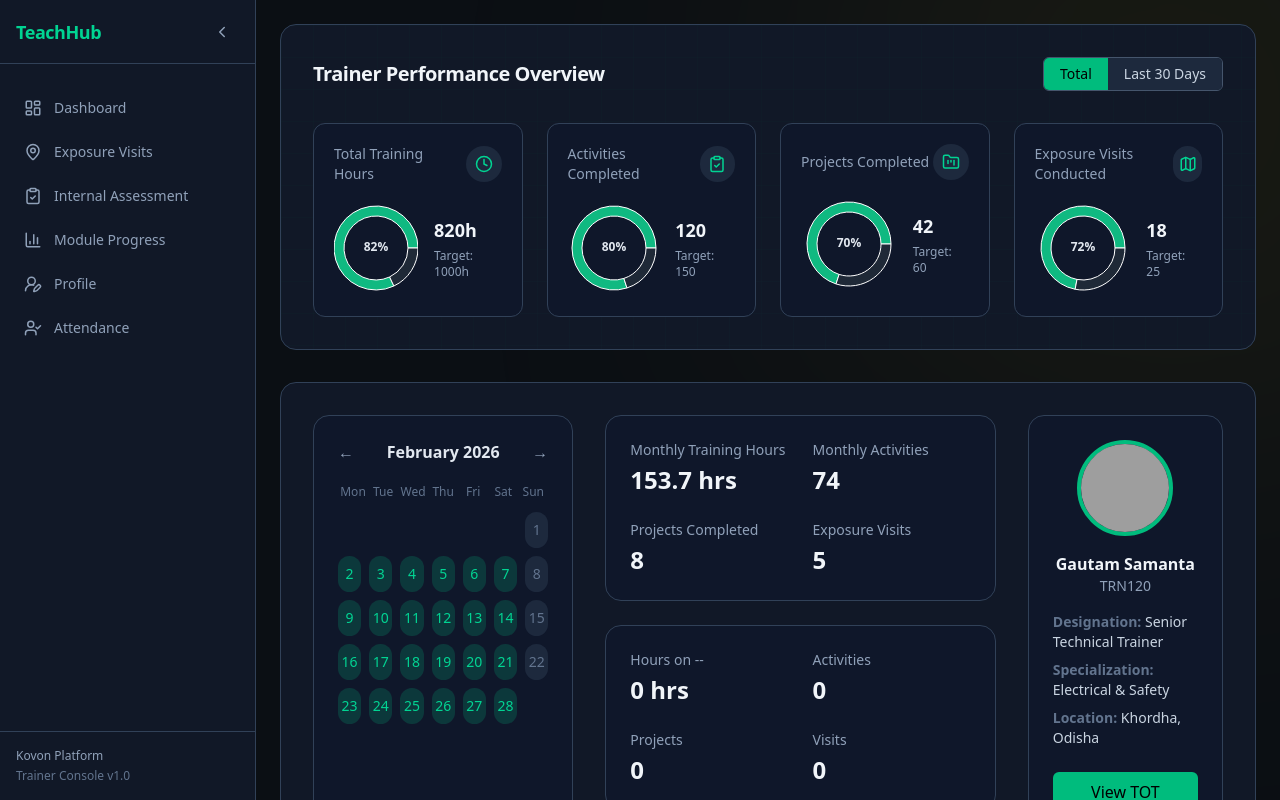
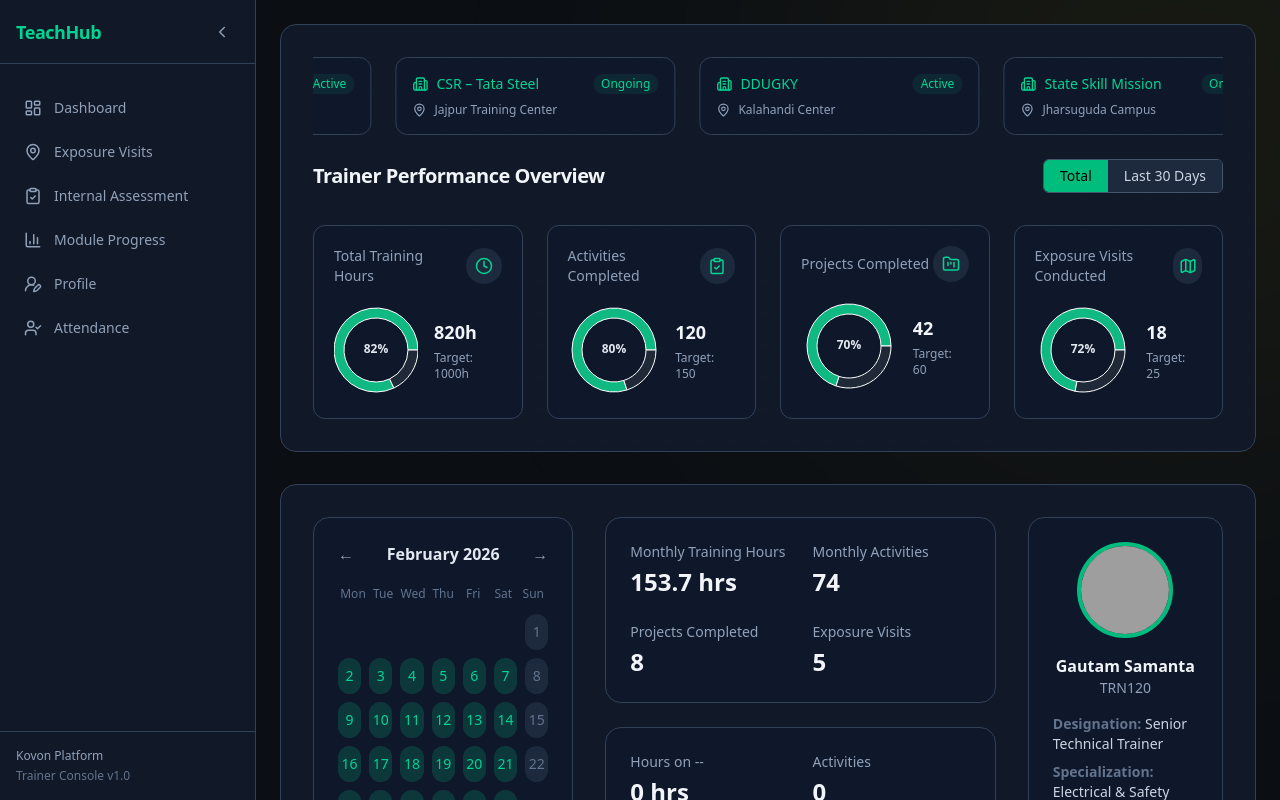
Before and after one commit to devpantiss/ERP, a React (Vite) app: page /trainer in a window 1280 px wide. Shown: the top 800 px of the page. Built offline with nearby package versions, Linux system fonts and the light colour scheme; grey boxes are pictures that could not be loaded.

Commit message:
Dashboard section1 marquee added

```diff
--- a/package.json
+++ b/package.json
@@ -22,6 +22,7 @@
     "react-datepicker": "^9.1.0",
     "react-day-picker": "^9.13.2",
     "react-dom": "^19.2.4",
+    "react-fast-marquee": "^1.6.5",
     "react-icons": "^5.5.0",
     "react-leaflet": "^5.0.0",
     "react-router-dom": "^7.9.6",
--- a/src/components/Trainer/Dashboard/Section1.jsx
+++ b/src/components/Trainer/Dashboard/Section1.jsx
@@ -4,7 +4,10 @@ import {
   ClipboardCheck,
   FolderKanban,
   Map,
+  Building2,
+  MapPin,
 } from "lucide-react";
+import Marquee from "react-fast-marquee";
 import {
   PieChart,
   Pie,
@@ -12,6 +15,31 @@ import {
   ResponsiveContainer,
   Tooltip,
 } from "recharts";
+
+/* ===================== PROJECT DATA ===================== */
+
+const PROJECT_CARDS = [
+  {
+    project: "PMKVY 4.0",
+    center: "Pantiss Skill Resort, Angul",
+    status: "Active",
+  },
+  {
+    project: "CSR – Tata Steel",
+    center: "Jajpur Training Center",
+    status: "Ongoing",
+  },
+  {
+    project: "DDUGKY",
+    center: "Kalahandi Center",
+    status: "Active",
+  },
+  {
+    project: "State Skill Mission",
+    center: "Jharsuguda Campus",
+    status: "Ongoing",
+  },
+];
 
 /* ===================== COUNT UP HOOK ===================== */
 
@@ -76,6 +104,18 @@ export default function TrainerPerformanceSection({
   return (
     <section className="relative w-full rounded-2xl p-8
       bg-[#111827] border border-slate-700 overflow-hidden">
+
+      {/* ================= PROJECT MARQUEE ================= */}
+
+      <div className="mb-6">
+
+        <Marquee speed={40} pauseOnHover gradient={false}>
+          {PROJECT_CARDS.map((item, i) => (
+            <ProjectCard key={i} data={item} />
+          ))}
+        </Marquee>
+
+      </div>
 
       {/* SUBTLE GRID */}
       <div
@@ -154,6 +194,36 @@ export default function TrainerPerformanceSection({
   );
 }
 
+/* ===================== PROJECT CARD ===================== */
+
+function ProjectCard({ data }) {
+  return (
+    <div className="mx-3 min-w-[280px] bg-[#0f172a] border border-slate-700 rounded-xl p-4 flex flex-col gap-2 hover:border-emerald-500/40 transition">
+
+      <div className="flex items-center justify-between">
+
+        <div className="flex items-center gap-2 text-emerald-400">
+          <Building2 size={16} />
+          <span className="text-sm font-medium">
+            {data.project}
+          </span>
+        </div>
+
+        <span className="text-xs px-2 py-0.5 rounded-full bg-emerald-500/10 text-emerald-400">
+          {data.status}
+        </span>
+
+      </div>
+
+      <div className="flex items-center gap-2 text-xs text-slate-400">
+        <MapPin size={14} />
+        {data.center}
+      </div>
+
+    </div>
+  );
+}
+
 /* ===================== KPI CARD ===================== */
 
 function KpiCard({ title, value, target, icon, pie }) {
```
Also changed, not shown: 1 other file (tests, documents, lock files or other folders).
